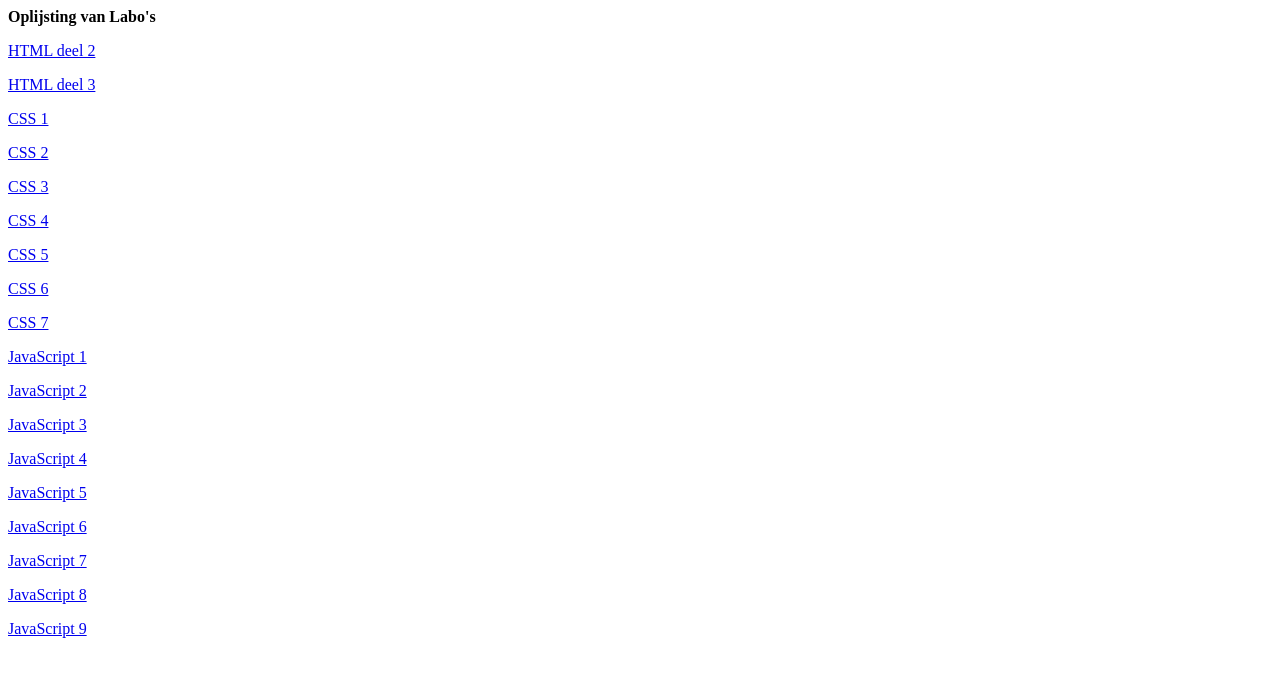
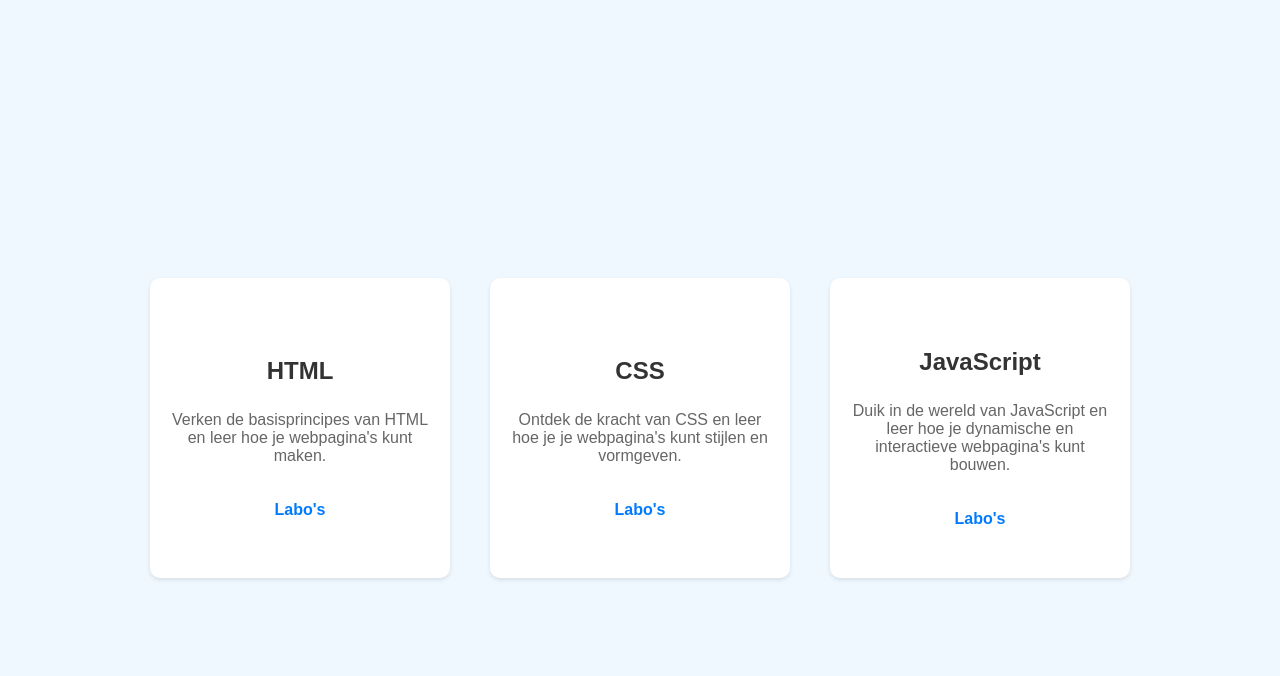
Before and after one commit to MaxDeq/maxdeq.github.io, a plain HTML site: page index.html in a window 1280 px wide. Drawn offline with Linux system fonts and the light colour scheme.

Commit message:
Update index.html

```diff
--- a/index.html
+++ b/index.html
@@ -2,30 +2,142 @@
 <html lang="nl">
 <head>
     <meta charset="UTF-8">
-    <link rel="stylesheet" href="">
-    <script type="text/javascript" charset="utf-8"
-            src=""></script>
     <title>Index</title>
+    <style>
+        body {
+            font-family: Arial, sans-serif;
+            background-color: aliceblue;
+            padding: 20px;
+            display: flex;
+            flex-wrap: wrap;
+            justify-content: center;
+            align-items: center;
+            min-height: 100vh;
+        }
+
+        .card {
+            background-color: #fff;
+            border-radius: 10px;
+            box-shadow: 0 2px 4px rgba(0, 0, 0, 0.1);
+            width: 300px;
+            height: 300px;
+            margin: 20px;
+            display: flex;
+            flex-direction: column;
+            justify-content: center;
+            align-items: center;
+            transition: transform 0.3s ease, box-shadow 0.3s ease;
+        }
+
+        .card:hover {
+            transform: translateY(-5px);
+            box-shadow: 0 8px 16px rgba(0, 0, 0, 0.2);
+        }
+
+        .card-title {
+            font-size: 24px;
+            margin-bottom: 10px;
+            color: #333;
+        }
+
+        .card-description {
+            font-size: 16px;
+            color: #666;
+            text-align: center;
+            padding: 0 20px;
+        }
+
+        .card-link {
+            text-decoration: none;
+            color: #007bff;
+            font-weight: bold;
+            margin-top: 20px;
+            transition: color 0.3s ease;
+        }
+
+        .card-link:hover {
+            color: #0056b3;
+        }
+
+        .dropdown {
+            position: relative;
+            display: inline-block;
+            margin-top: 20px;
+        }
+
+        .dropdown-content {
+            display: none;
+            position: absolute;
+            background-color: #f9f9f9;
+            min-width: 160px;
+            box-shadow: 0 8px 16px rgba(0, 0, 0, 0.2);
+            z-index: 1;
+        }
+
+        .dropdown-content a {
+            color: black;
+            padding: 12px 16px;
+            text-decoration: none;
+            display: block;
+            transition: background-color 0.3s ease;
+        }
+
+        .dropdown-content a:hover {
+            background-color: #f1f1f1;
+        }
+
+        .dropdown:hover .dropdown-content {
+            display: block;
+        }
+    </style>
 </head>
 <body>
-<strong>Oplijsting van Labo's</strong>
-<p><a href="Labo-3%20(HTML)/index.html">HTML deel 2</a></p>
-<p><a href="Labo-4%20(HTML)/index.html">HTML deel 3</a></p>
-<p><a href="Labo-5%20(CSS1)/index.html">CSS 1</a></p>
-<p><a href="Labo-6%20(CSS2)/index.html">CSS 2</a></p>
-<p><a href="Labo-7%20(CSS3)/index.html">CSS 3</a></p>
-<p><a href="Labo-8%20(CSS4)/index.html">CSS 4</a></p>
-<p><a href="Labo-9%20(CSS5)/index.html">CSS 5</a></p>
-<p><a href="Labo-10%20(CSS6)/index.html">CSS 6</a></p>
-<p><a href="Labo-11%20(CSS7)/index.html">CSS 7</a></p>
-<p><a href="JS_Labo-1/index.html">JavaScript 1</a></p>
-<p><a href="JS_Labo-2/index.html">JavaScript 2</a></p>
-<p><a href="JS_Labo-3/index.html">JavaScript 3</a></p>
-<p><a href="JS_Labo-4/index.html">JavaScript 4</a></p>
-<p><a href="JS_Labo-5/index.html">JavaScript 5</a></p>
-<p><a href="JS_Labo-6/index.html">JavaScript 6</a></p>
-<p><a href="JS_Labo-7/index.html">JavaScript 7</a></p>
-<p><a href="JS_Labo-8/index.html">JavaScript 8</a></p>
-<p><a href="JS_Labo-9/index.html">JavaScript 9</a></p>
+<div class="card">
+    <h2 class="card-title">HTML</h2>
+    <p class="card-description">Verken de basisprincipes van HTML en leer hoe je webpagina's kunt maken.</p>
+    <div class="dropdown">
+        <a href="#" class="card-link">Labo's</a>
+        <div class="dropdown-content">
+            <a href="Labo-3%20(HTML)/index.html">HTML deel 2</a>
+            <a href="Labo-4%20(HTML)/index.html">HTML deel 3</a>
+        </div>
+    </div>
+</div>
+
+<div class="card">
+    <h2 class="card-title">CSS</h2>
+    <p class="card-description">Ontdek de kracht van CSS en leer hoe je je webpagina's kunt stijlen en vormgeven.</p>
+    <div class="dropdown">
+        <a href="#" class="card-link">Labo's</a>
+        <div class="dropdown-content">
+            <a href="Labo-5%20(CSS1)/index.html">CSS 1</a>
+            <a href="Labo-6%20(CSS2)/index.html">CSS 2</a>
+            <a href="Labo-7%20(CSS3)/index.html">CSS 3</a>
+            <a href="Labo-8%20(CSS4)/index.html">CSS 4</a>
+            <a href="Labo-9%20(CSS5)/index.html">CSS 5</a>
+            <a href="Labo-10%20(CSS6)/index.html">CSS 6</a>
+            <a href="Labo-11%20(CSS7)/index.html">CSS 7</a>
+        </div>
+    </div>
+</div>
+
+<div class="card">
+    <h2 class="card-title">JavaScript</h2>
+    <p class="card-description">Duik in de wereld van JavaScript en leer hoe je dynamische en interactieve webpagina's kunt bouwen.</p>
+    <div class="dropdown">
+        <a href="#" class="card-link">Labo's</a>
+        <div class="dropdown-content">
+            <a href="JS_Labo-1/index.html">JavaScript 1</a>
+            <a href="JS_Labo-2/index.html">JavaScript 2</a>
+            <a href="JS_Labo-3/index.html">JavaScript 3</a>
+            <a href="JS_Labo-4/index.html">JavaScript 4</a>
+            <a href="JS_Labo-5/index.html">JavaScript 5</a>
+            <a href="JS_Labo-6/index.html">JavaScript 6</a>
+            <a href="JS_Labo-7/index.html">JavaScript 7</a>
+            <a href="JS_Labo-8/index.html">JavaScript 8</a>
+            <a href="JS_Labo-9/index.html">JavaScript 9</a>
+        </div>
+    </div>
+</div>
 </body>
 </html>
```
